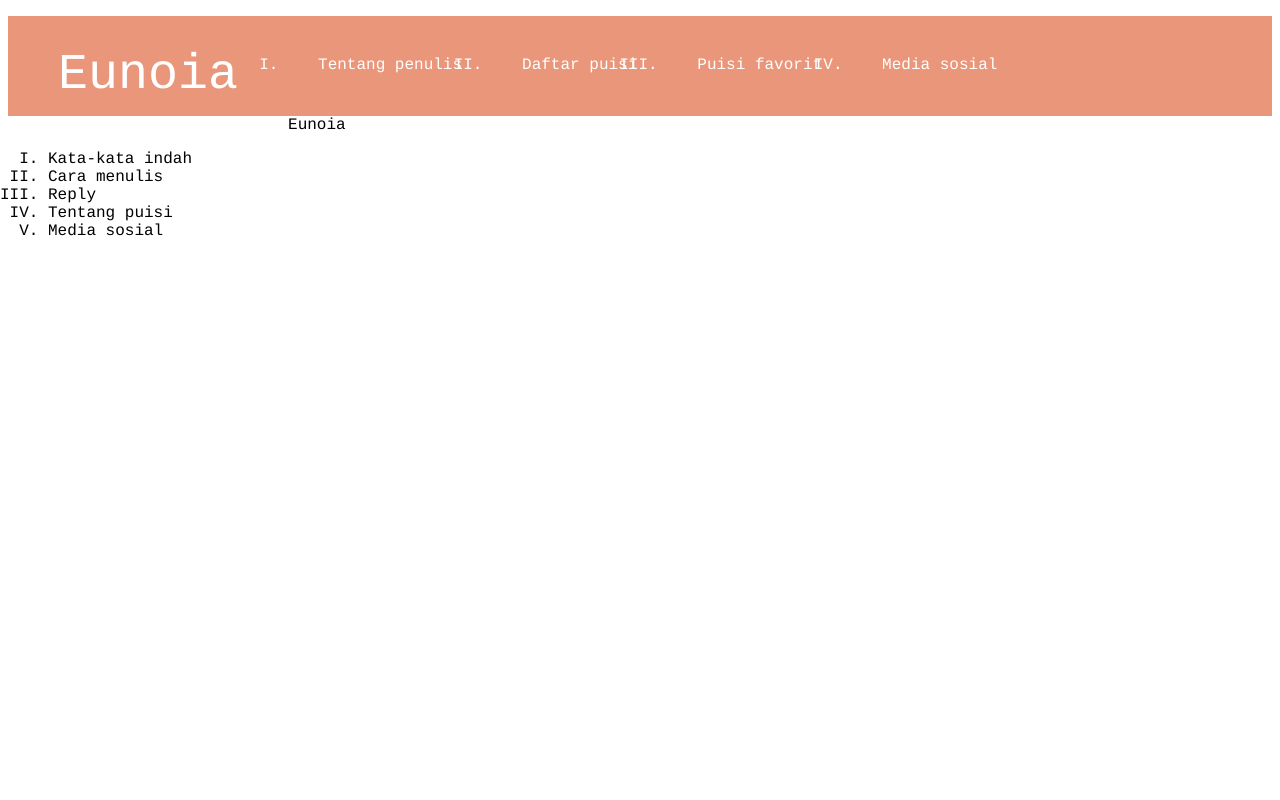
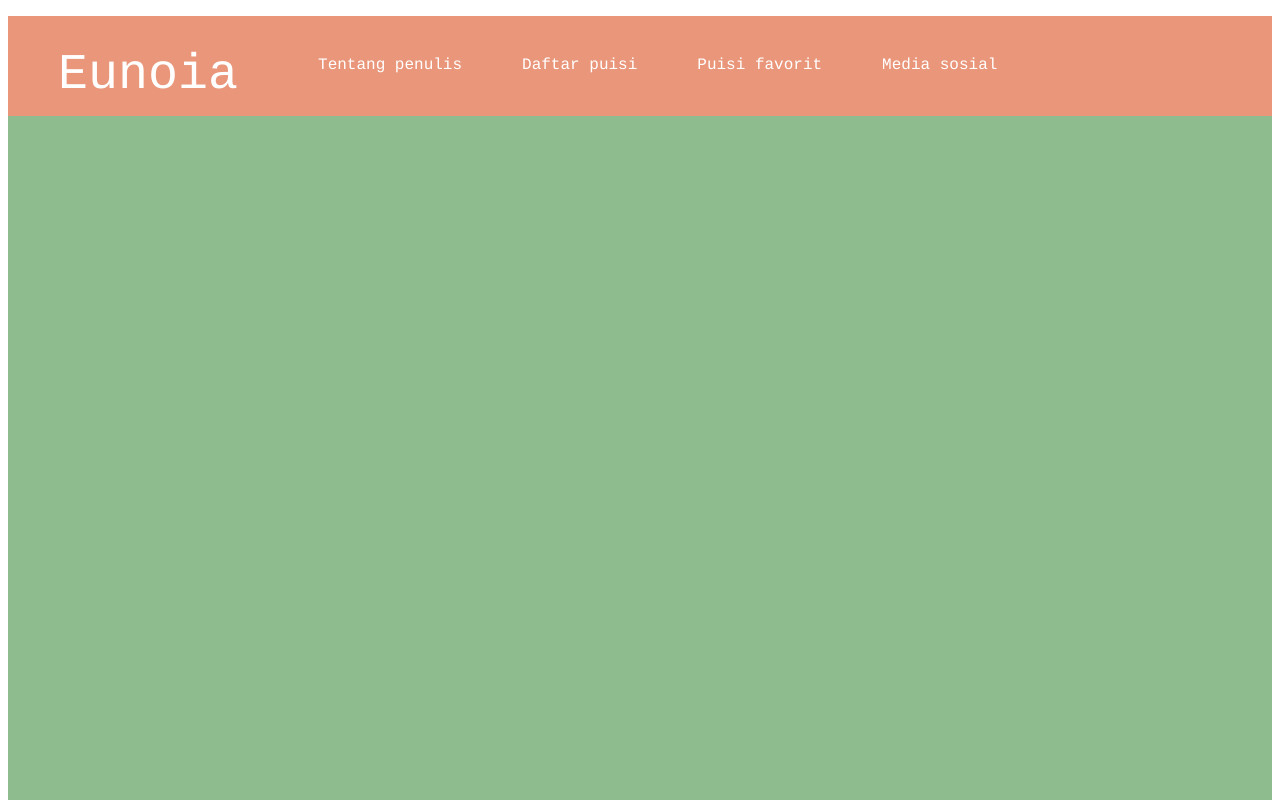
Before and after one commit to Deviaara/Deviaara.github.io, a plain HTML site: page index.html in a window 1280 px wide. Shown: the top 800 px of the page. Drawn offline with Linux system fonts and the light colour scheme.

Commit message:
Update stylesheet.css

```diff
--- a/stylesheet.css
+++ b/stylesheet.css
@@ -4,14 +4,13 @@ body {
 }
 
 li{
-  list-style-type: upper-roman;
+  list-style:none;
 }
 
 .header {
   background-color: #E9967A;
   color: #fff;
   height: 100px;
-  p.solid {border-style: solid;
   }
 
 .header-logo {
```
